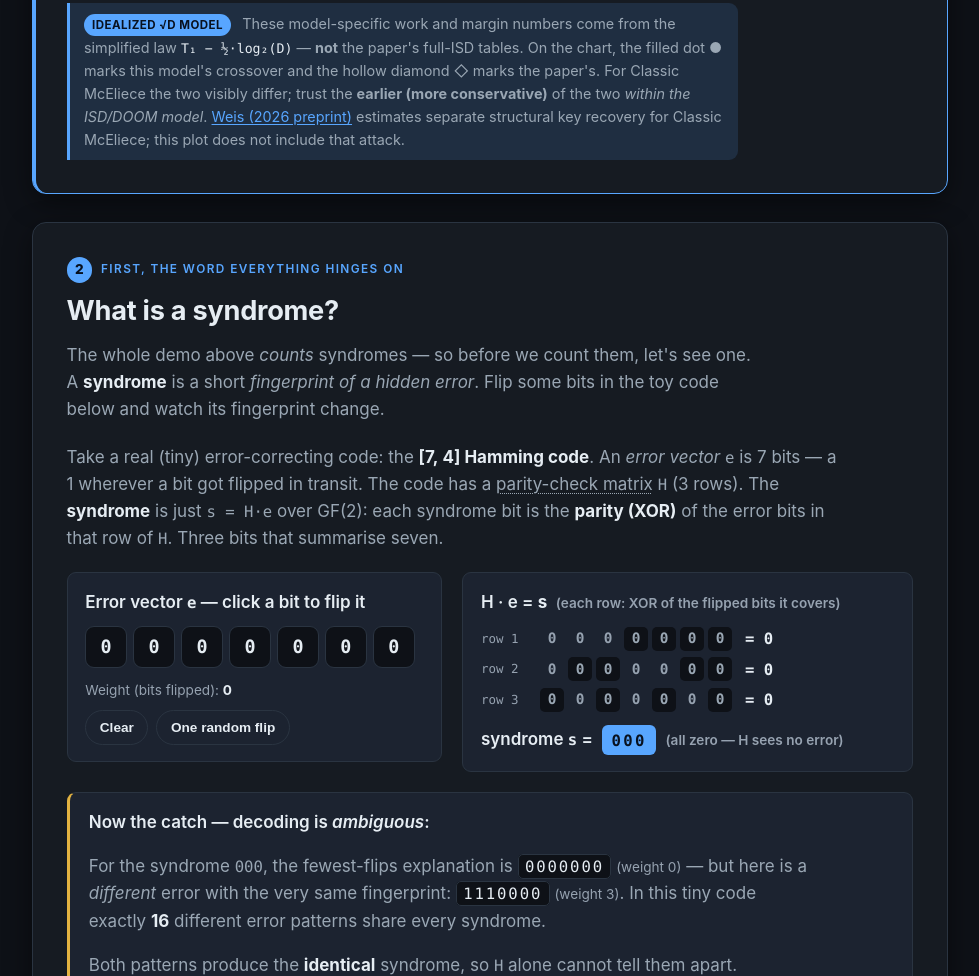
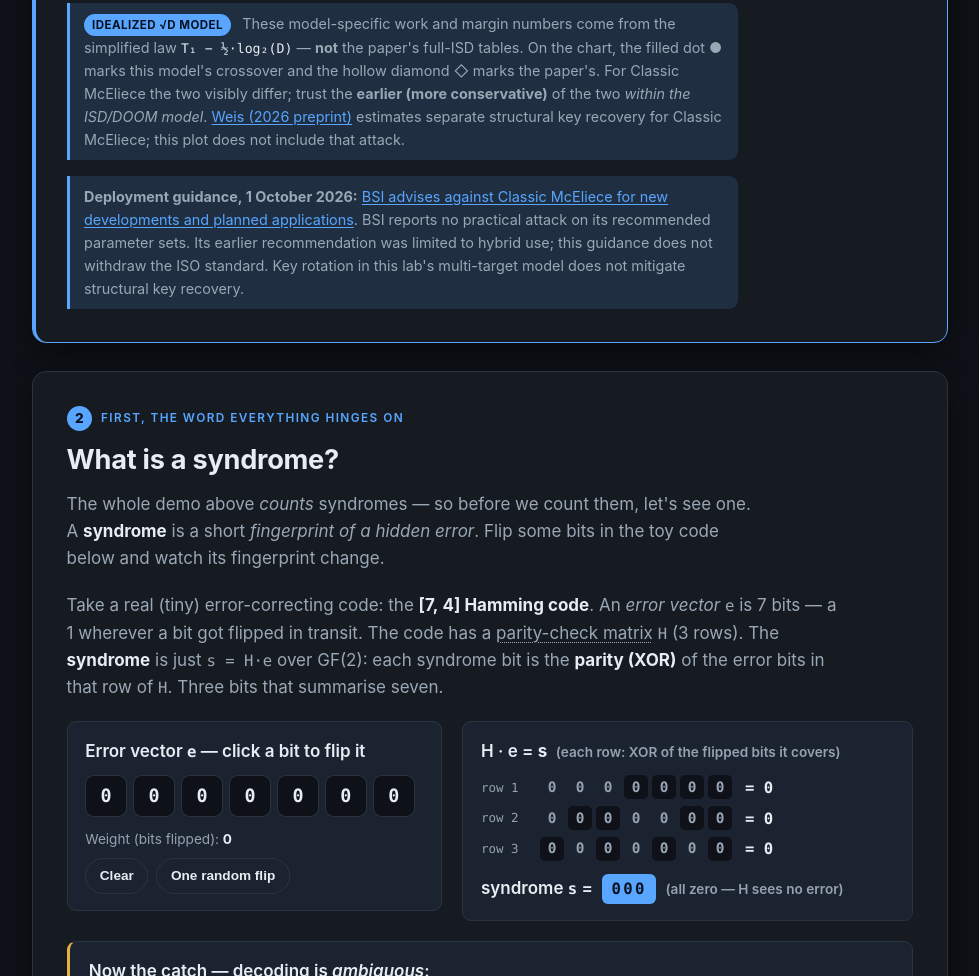
Before and after one commit to systemslibrarian/crypto-lab-syndrome-drain, a website built with Vite: page index.html in a window 1280 px wide. Shown: the part 2933-3909 px from the top of the page, without its empty margins (150-1129 px from the left). Built offline with nearby package versions, Linux system fonts and the light colour scheme.

Commit message:
Qualify McEliece rotation model with current BSI guidance

```diff
--- a/index.html
+++ b/index.html
@@ -357,6 +357,15 @@
             target="_blank" rel="noopener noreferrer">Weis (2026 preprint)</a>
             estimates separate structural key recovery for Classic McEliece;
             this plot does not include that attack.
+          </p>
+          <p class="source-note">
+            <strong>Deployment guidance, 1 October 2026:</strong>
+            <a href="https://www.bsi.bund.de/DE/Service-Navi/Presse/Alle-Meldungen-News/Meldungen/2026/Classic-McEliece_261001.html"
+              target="_blank" rel="noopener noreferrer">BSI advises against Classic McEliece for new developments and planned applications</a>.
+            BSI reports no practical attack on its recommended parameter sets.
+            Its earlier recommendation was limited to hybrid use; this guidance
+            does not withdraw the ISO standard. Key rotation in this lab's
+            multi-target model does not mitigate structural key recovery.
           </p>
         </section>
 
```
Also changed, not shown: README.md.
